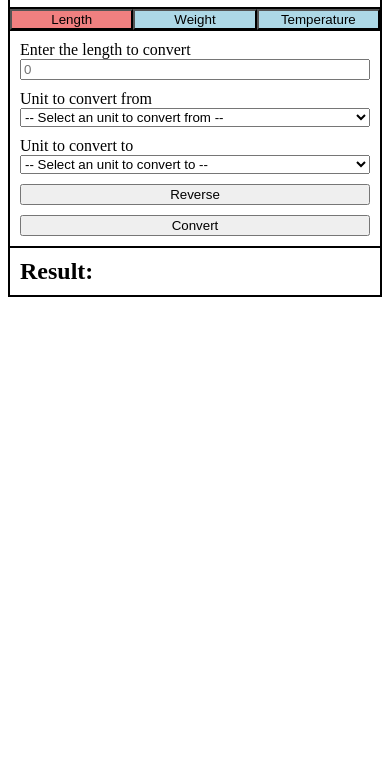
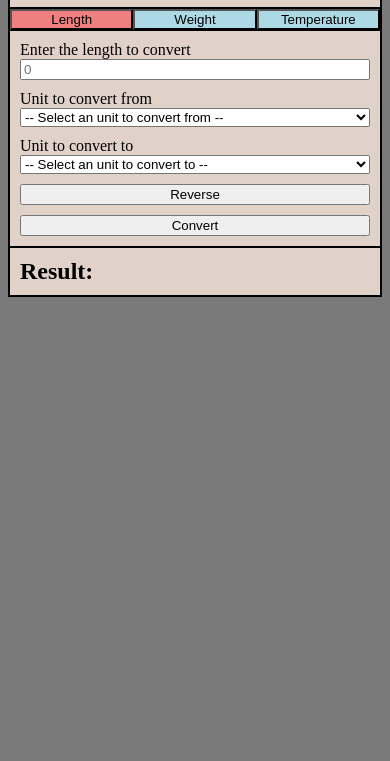
Before and after one commit to vincentmuller-pr/unit-converter, a website with bundled scripts: page index.html in a window 390 px wide. Shown: the part 83-844 px from the top of the page. Built offline with nearby package versions, Linux system fonts and the light colour scheme.

Commit message:
style: responsive design

```diff
--- a/styles/style.css
+++ b/styles/style.css
@@ -28,6 +28,26 @@ nav button {
 
 .converter-app {
     border: 2px solid;
+    width: 33%;
+    background-color: rgb(224, 210, 200);
+}
+
+body {
+    display: flex;
+    justify-content: center;
+    background-color: rgb(122, 122, 122);
+}
+
+@media (max-width: 1200px) {
+    .converter-app {
+        width: 66%;
+    }
+}
+
+@media (max-width: 750px) {
+    .converter-app {
+        width: 100%;
+    }
 }
 
 .converter-type {
```
